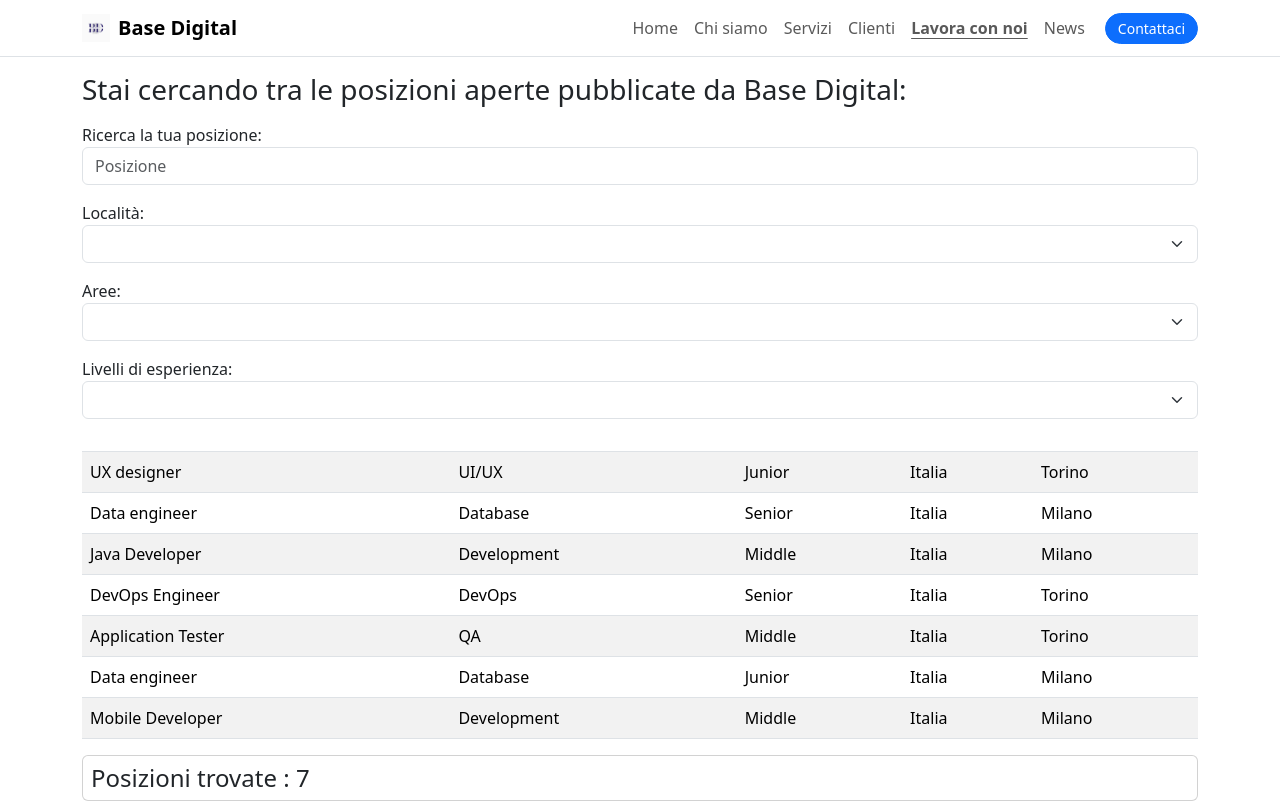
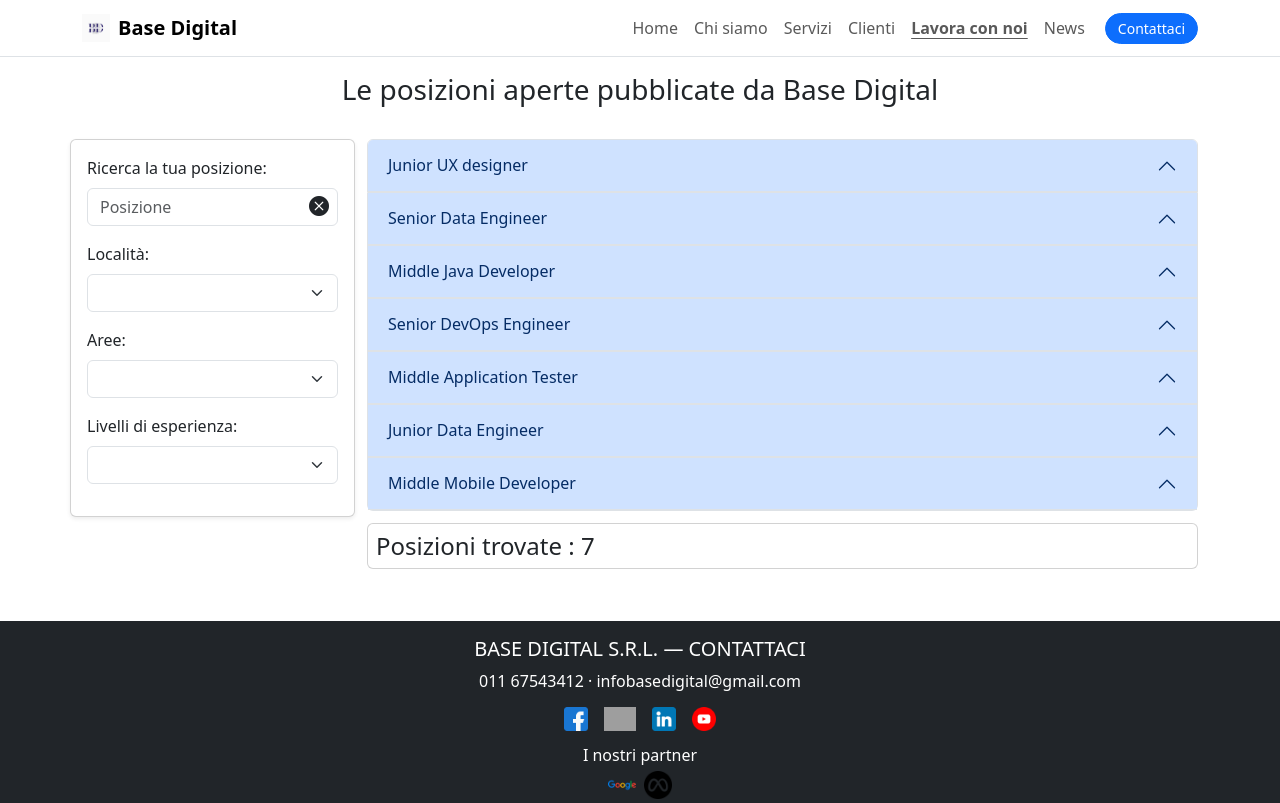
Before and after one commit to AsiaZoccarato/base-digital, a Vue app: page /positions in a window 1280 px wide. Shown: the top 803 px of the page. Built offline with nearby package versions, Linux system fonts and the light colour scheme; grey boxes are pictures that could not be loaded.

Commit message:
accordion, not table

```diff
--- /dev/null
+++ b/src/components/PositionsAccordion.vue
@@ -0,0 +1,117 @@
+<template>
+  <div class="accordion" id="positionsAccordion" v-if="filteredData.length">
+    <div class="accordion-item" v-for="(entry, index) in filteredData" :key="entry.slug">
+      <h2 class="accordion-header" :id="`heading-${index}`">
+        <button
+          class="accordion-button"
+          type="button"
+          data-bs-toggle="collapse"
+          :data-bs-target="`#collapse-${index}`"
+          aria-expanded="false"
+          :aria-controls="`collapse-${index}`"
+        >
+          {{ entry.seniority }} {{ entry.title }}
+        </button>
+      </h2>
+
+       <div
+        :id="`collapse-${index}`"
+        class="accordion-collapse collapse"
+        :aria-labelledby="`heading-${index}`"
+        data-bs-parent="#positionsAccordion">
+        <div class="accordion-body">
+          <dl class="row mb-0">
+            <template v-for="key in columns" :key="key">
+              <dt class="col-sm-4 fw-semibold">{{ columnsLabels[key] }}</dt>
+              <dd class="col-sm-8">{{ entry[key] }}</dd>
+            </template>
+          </dl>
+          <button class="btn btn-primary mt-3" @click="goToPosition(entry.slug)">
+            Visualizza Dettagli
+          </button>
+        </div>
+      </div>
+    </div>
+  </div>
+
+  <div v-if="filteredData.length" class="card mt-3">
+    <h4 class="card-text w-75 m-2 ">Posizioni trovate : {{ filteredData.length }}</h4>
+</div>
+
+  <div v-else="filteredData.length" class="card mt-3">
+    <h4 class="card-text w-75 m-2 ">Posizioni trovate : 0</h4>
+</div>
+</template>
+
+<script setup>
+import { ref, computed } from 'vue'
+import { useRouter } from 'vue-router'
+
+
+const router = useRouter();
+
+const props = defineProps({
+  data: Array,
+  columns: Array,
+  columnsLabels: Object,
+  filterPosition: String,
+  filterCity: String,
+  filterArea: String,
+  filterSeniority: String,
+});
+
+const sortKey = ref('');
+const sortOrders = ref(
+  props.columns.reduce((o, key) => ((o[key] = 1), o), {})
+);
+
+const filteredData = computed(() => {
+  let { data, filterPosition, filterCity, filterArea, filterSeniority } = props
+  if (filterPosition) {
+    filterPosition = filterPosition.toLowerCase()
+    data = data.filter((row) => {
+
+        return String(row['title']).toLowerCase().indexOf(filterPosition) > -1
+
+    })
+  }
+  if (filterCity && filterCity !== 'Tutte le località') {
+    filterCity = filterCity.toLowerCase()
+    data = data.filter((row) => {
+        return String(row['city']).toLowerCase().indexOf(filterCity) > -1
+    })
+  }
+  if (filterArea && filterArea !== 'Tutte le aree') {
+    filterArea = filterArea.toLowerCase()
+    data = data.filter((row) => {
+        return String(row['area']).toLowerCase().indexOf(filterArea) > -1
+    })
+  }
+
+  if (filterSeniority && filterSeniority !== 'Tutti i livelli') {
+    filterSeniority = filterSeniority.toLowerCase()
+    data = data.filter((row) => {
+        return String(row['seniority']).toLowerCase().indexOf(filterSeniority) > -1;
+    })
+  }
+  const key = sortKey.value
+  if (key) {
+    const order = sortOrders.value[key]
+    data = data.slice().sort((a, b) => {
+      a = a[key]
+      b = b[key]
+      return (a === b ? 0 : a > b ? 1 : -1) * order
+    })
+  }
+  return data
+})
+
+function sortBy(key) {
+  sortKey.value = key
+  sortOrders.value[key] *= -1
+}
+
+function goToPosition(slug) {
+  router.push(`/positions/${slug}`)
+}
+</script>
--- a/src/components/PositionsTable.vue
+++ /dev/null
@@ -1,110 +0,0 @@
-<template>
-  <table v-if="filteredData.length" class="table table-striped">
-    <thead>
-      <tr>
-        <th v-for="key in columns"
-          @click="sortBy(key)"
-          :class="{ active: sortKey == key }">
-          {{ getLabel(key) }}
-          <span class="arrow" :class="sortOrders[key] > 0 ? 'asc' : 'dsc'">
-          </span>
-        </th>
-      </tr>
-    </thead>
-    <tbody>
-      <tr v-for="entry in filteredData" :key="entry.slug" @click="goToPosition(entry.slug)" style="cursor: pointer;">
-        <td v-for="key in columns" class="align-middle m-2 p-2">
-          {{ entry[key] }}
-        </td>
-      </tr>
-    </tbody>
-  </table>
-  <div v-if="filteredData.length" class="card ">
-    <h4 class="card-text w-75 m-2 ">Posizioni trovate : {{ filteredData.length }}</h4>
-</div>
-
-  <p v-else>No matches found.</p>
-</template>
-
-<script setup>
-import { ref, computed } from 'vue'
-import { useRouter } from 'vue-router'
-
-
-const router = useRouter();
-
-const props = defineProps({
-  data: Array,
-  columns: Array,
-  columnsLabels: Array,
-  filterPosition: String,
-  filterCity: String,
-  filterArea: String,
-  filterSeniority: String,
-});
-
-const sortKey = ref('');
-const sortOrders = ref(
-  props.columns.reduce((o, key) => ((o[key] = 1), o), {})
-);
-
-const filteredData = computed(() => {
-  let { data, filterPosition, filterCity, filterArea, filterSeniority } = props
-  if (filterPosition) {
-    filterPosition = filterPosition.toLowerCase()
-    data = data.filter((row) => {
-      return Object.keys(row).some((key) => {
-        return String(row[key]).toLowerCase().indexOf(filterPosition) > -1
-      })
-    })
-  }
-  if (filterCity && filterCity !== 'Tutte le località') {
-    filterCity = filterCity.toLowerCase()
-    data = data.filter((row) => {
-      return Object.keys(row).some((key) => {
-        return String(row[key]).toLowerCase().indexOf(filterCity) > -1
-      })
-    })
-  }
-  if (filterArea && filterArea !== 'Tutte le aree') {
-    filterArea = filterArea.toLowerCase()
-    data = data.filter((row) => {
-      return Object.keys(row).some((key) => {
-        return String(row[key]).toLowerCase().indexOf(filterArea) > -1
-      })
-    })
-  }
-
-  if (filterSeniority && filterSeniority !== 'Tutti i livelli') {
-    filterSeniority = filterSeniority.toLowerCase()
-    data = data.filter((row) => {
-      return Object.keys(row).some((key) => {
-        return String(row[key]).toLowerCase().indexOf(filterSeniority) > -1
-      })
-    })
-  }
-  const key = sortKey.value
-  if (key) {
-    const order = sortOrders.value[key]
-    data = data.slice().sort((a, b) => {
-      a = a[key]
-      b = b[key]
-      return (a === b ? 0 : a > b ? 1 : -1) * order
-    })
-  }
-  return data
-})
-
-function sortBy(key) {
-  sortKey.value = key
-  sortOrders.value[key] *= -1
-}
-
-function getLabel(str) {
-  return props.columnsLabels[str];
-}
-
-function goToPosition(slug) {
-  router.push(`/positions/${slug}`)
-}
-</script>
--- a/src/store/modules/position.js
+++ b/src/store/modules/position.js
@@ -33,7 +33,7 @@ const state = {
     },
     {
       slug: "profession_data_engineer",
-      title: "Data engineer",
+      title: "Data Engineer",
       country: "Italia",
       city: "Milano",
       area: "Database",
@@ -159,7 +159,7 @@ const state = {
     },
     {
       slug: "profession_data_engineer_1",
-      title: "Data engineer",
+      title: "Data Engineer",
       country: "Italia",
       city: "Milano",
       area: "Database",
--- a/src/views/PositionsView.vue
+++ b/src/views/PositionsView.vue
@@ -1,8 +1,79 @@
+<template>
+  <main class="container py-4">
+     <h1 class="h3 mb-4 text-center">Le posizioni aperte pubblicate da Base Digital </h1>
+       <div class="row">
+    <div class="col-md-3 card h-100 shadow-sm p-3 mb-4 mt-4">
+  <div id="searchPositionQuery" class="mb-4 align-items-center position-relative">
+      <label for="position-input" class="form-label"> Ricerca la tua posizione: </label>
+    <div class="position-relative">
+    <input
+      id="position-input"
+      name="query"
+      v-model="searchPositionQuery"
+      type="search"
+      class="form-control pe-5"
+      placeholder="Posizione"
+      aria-label="Posizione"
+      autocomplete="on"
+    />
+    <button
+      @click="clearSearch"
+      type="button"
+      class="btn btn-link text-decoration-none position-absolute top-50 end-0 translate-middle-y me-2 p-0"
+      aria-label="Clear input"
+
+    >
+      <i class="bi bi-x-circle-fill fs-5"></i>
+    </button>
+  </div>
+
+  </div>
+  <div id="searchCityQuery" class="mb-4 align-items-center">
+    <label for="city-select" class="form-label">
+    Località: </label>
+    <select id="city-select" v-model="searchCityQuery" class="form-select">
+      <option v-for="city in cityOptions" :key="city" :value="city">
+        {{ city }}
+      </option>
+    </select>
+  </div>
+  <div id="searchAreaQuery" class="mb-4 align-items-center">
+    <label for="area-select" class="form-label">Aree:</label>
+    <select id="area-select" v-model="searchAreaQuery" class="form-select">
+      <option v-for="area in areaOptions" :key="area" :value="area">
+        {{ area }}
+      </option>
+    </select>
+  </div>
+   <div id="searchSeniorityQuery" class="mb-4 align-items-center">
+    <label for="seniority-select" class="form-label">Livelli di esperienza:</label>
+    <select id="seniority-select" v-model="searchSeniorityQuery" class="form-select">
+    <option v-for="level in seniorityOptions" :key="level" :value="level">
+      {{ level }}
+    </option>
+  </select>
+</div>
+  </div>
+  <div class="col-md-9 mb-4 mt-4 ">
+  <PositionsAccordion
+    :data="gridData"
+    :columns="gridColumns"
+    :columns-labels="gridColumnsLabels"
+    :filter-position="searchPositionQuery"
+    :filter-city="searchCityQuery"
+    :filter-area="searchAreaQuery"
+    :filter-seniority="searchSeniorityQuery">
+  </PositionsAccordion>
+  </div>
+</div>
+  </main>
+
+</template>
 <script setup>
 
 import { ref,computed } from 'vue';   // per creare proprietà reattive calcolate
 import { useStore } from 'vuex';   // per accedere allo store globale
-import PositionsTable from "@/components/PositionsTable.vue";
+import PositionsAccordion from '@/components/PositionsAccordion.vue';
 
 
 const store = useStore();
@@ -32,59 +103,18 @@ const cityOptions = computed(() => {
 })
 
 const gridColumns = ['title', 'area', 'seniority','country', 'city'];
-const gridColumnsLabels = [
-  {title: 'Titolo'},
-  {area: 'Area'},
-  {seniority: 'Seniority'},
-  {country: 'Nazione'},
-  {city: 'Città'}
-];
+const gridColumnsLabels = {
+  title: 'Titolo',
+  area: 'Area',
+  seniority: 'Seniority',
+  country: 'Nazione',
+  city: 'Città'
+};
 
 const gridData = positions;
 
+function clearSearch() {
+  searchPositionQuery.value = ''
+}
+
 </script>
-<template>
-  <main class="container py-4">
-    <h1 class="h3 mb-4">Stai cercando tra le posizioni aperte pubblicate da Base Digital: </h1>
-    <form id="searchPositionQuery" class="mb-4 align-items-center ">
-    Ricerca la tua posizione:
-    <input name="query" v-model="searchPositionQuery" type="text" class="form-control" placeholder="Posizione" aria-label="Posizione"></input>
-  </form>
-  <form id="searchCityQuery" class="mb-4 align-items-center">
-    <label for="city-select">
-    Località: </label>
-    <select id="city-select" v-model="searchCityQuery" class="form-select">
-      <option v-for="city in cityOptions" :key="city" :value="city">
-        {{ city }}
-      </option>
-    </select>
-  </form>
-  <form id="searchAreaQuery" class="mb-4 align-items-center">
-    <label for="area-select">Aree:</label>
-    <select id="area-select" v-model="searchAreaQuery" class="form-select">
-      <option v-for="area in areaOptions" :key="area" :value="area">
-        {{ area }}
-      </option>
-    </select>
-  </form>
-   <form id="searchSeniorityQuery" class="mb-4 align-items-center">
-    <label for="seniority-select">Livelli di esperienza:</label>
-    <select id="seniority-select" v-model="searchSeniorityQuery" class="form-select">
-    <option v-for="level in seniorityOptions" :key="level" :value="level">
-      {{ level }}
-    </option>
-  </select>
-  </form>
-  <PositionsTable
-    :data="gridData"
-    :columns="gridColumns"
-    :columns-labels="gridColumnsLabels"
-    :filter-position="searchPositionQuery"
-    :filter-city="searchCityQuery"
-    :filter-area="searchAreaQuery"
-    :filter-seniority="searchSeniorityQuery">
-  </PositionsTable>
-
-  </main>
-
-</template>
```
